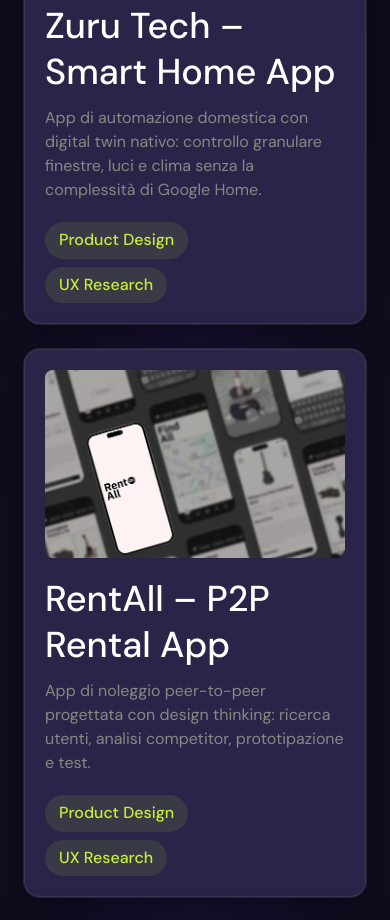
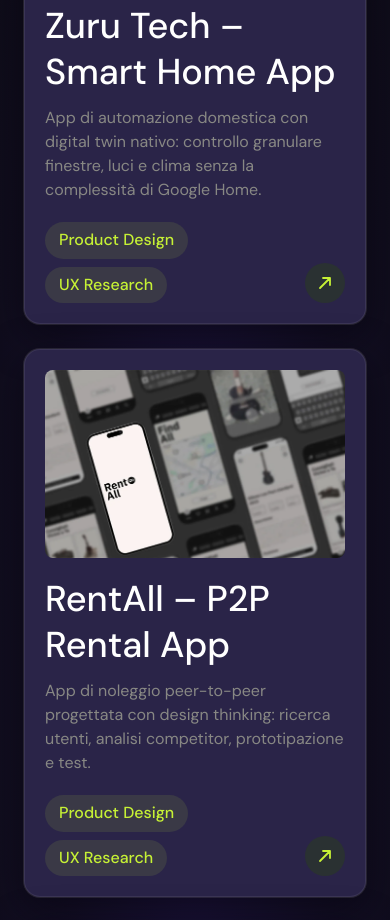
Before and after one commit to brukandy/portfolio-bruno, a plain HTML site: page index-dark.html in a window 390 px wide. Shown: the part 2065-2985 px from the top of the page. Drawn offline with Linux system fonts and the light colour scheme; a web font is replaced by a local one.

Commit message:
Fix double-tap on mobile: wrap hover effects in (hover:hover), always show arrow on touch

```diff
--- a/css/style.css
+++ b/css/style.css
@@ -508,8 +508,10 @@
   justify-content: center;
 }
 
+@media (hover: hover) {
   .project-card:hover .project-card__image--mac .mockup-mac {
     transform: scale(1.05);
+  }
 }
 
 .mockup-mac {
@@ -564,8 +566,10 @@
   display: block;
 }
 
+@media (hover: hover) {
   .project-card:hover .project-card__image--mac .project-card__image-inner {
     transform: translateY(-35%);
+  }
 }
 
 .mockup-mac__base {
@@ -602,16 +606,20 @@
   transition: transform 0.7s cubic-bezier(0.16,1,0.3,1);
 }
 
+@media (hover: hover) {
   .project-card:hover .project-card__placeholder {
     transform: scale(1.04);
+  }
 }
 
 .project-card__image img {
   transition: transform 0.7s cubic-bezier(0.16,1,0.3,1);
 }
 
+@media (hover: hover) {
   .project-card:hover .project-card__image img {
     transform: scale(1.04);
+  }
 }
 
 /* 3D tilt — driven by JS mousemove, transition on leave only */
@@ -677,9 +685,20 @@
               transform 0.3s cubic-bezier(0.16,1,0.3,1);
 }
 
+@media (hover: hover) {
   .project-card:hover .project-card__arrow {
     opacity: 1;
     transform: translateY(0) scale(1);
+  }
+}
+@media (hover: none) {
+  .project-card__arrow {
+    opacity: 1;
+    transform: translateY(0) scale(1);
+  }
+  .project-card {
+    touch-action: manipulation;
+  }
 }
 
 .tag {
```
Lines whose indentation alone changed are shown as unchanged.
